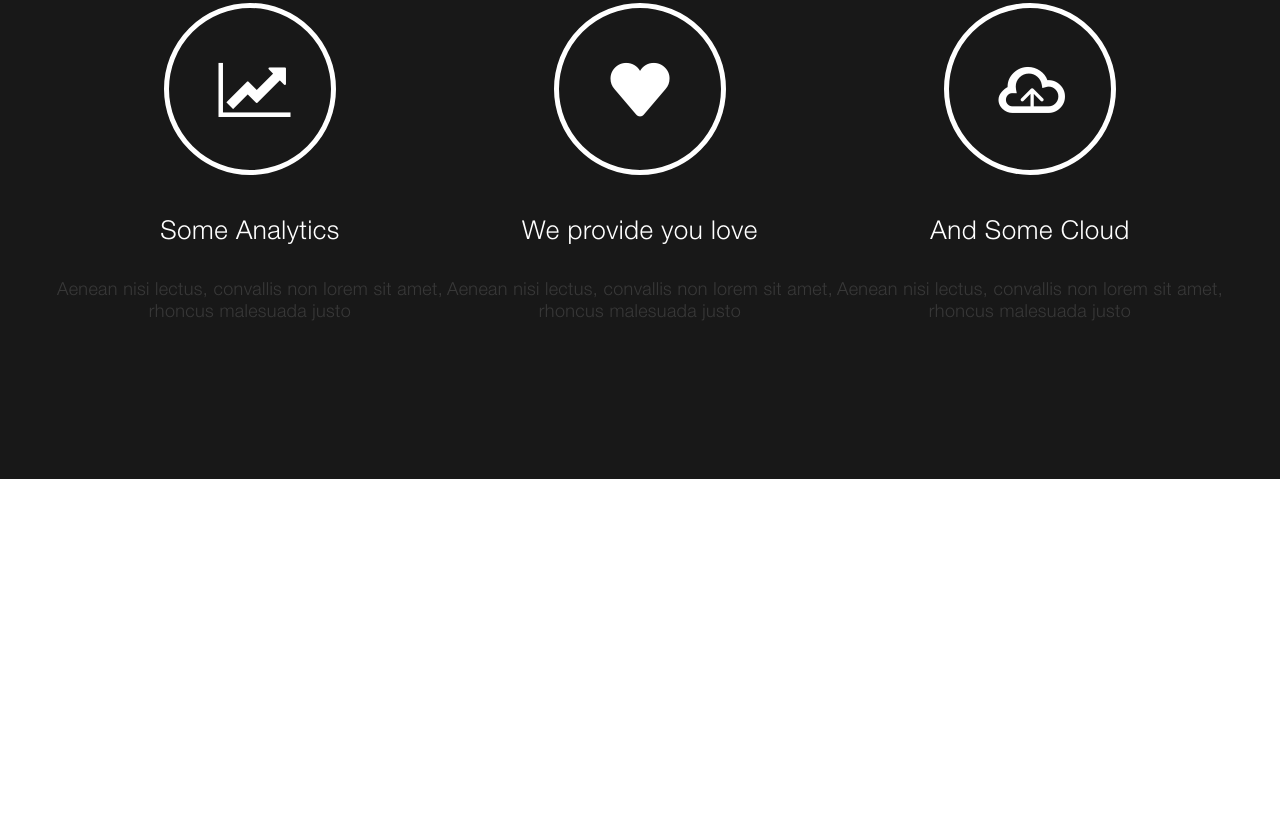
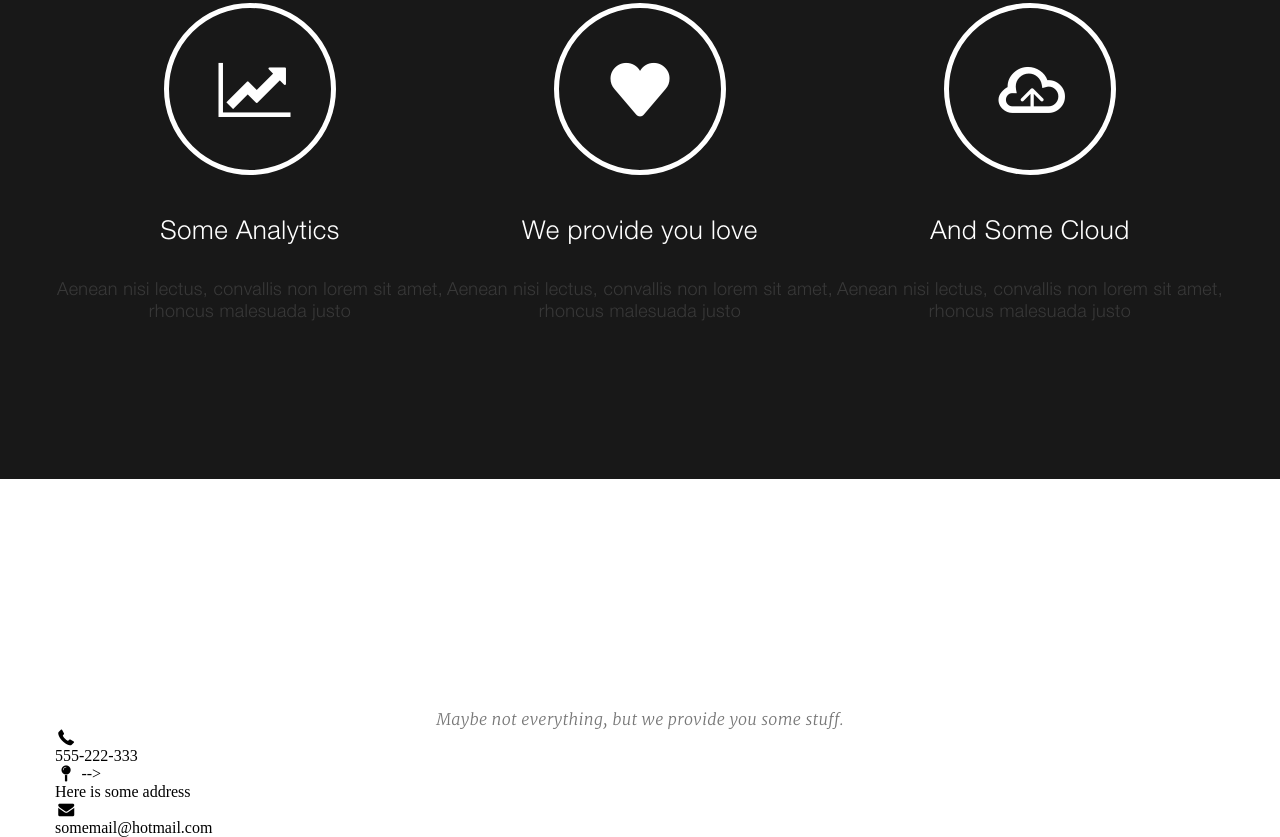
Before and after one commit to ekichakov/WP, a plain HTML site: page index.html in a window 1280 px wide. Shown: the part 2892-3729 px from the top of the page. Before the commit the page ends 3371 px from the top, so only its background shows below. Drawn offline with Linux system fonts and the light colour scheme.

Commit message:
Начата верстка раздела "контакты"

```diff
--- a/index.html
+++ b/index.html
@@ -121,7 +121,33 @@
                         </div>
                     </div>
                 </div>
+            <div class="contact">
+                <div class="container">
+                    <div class="block__head inverse">
+                        <h2 class="block__title">Contac Us</h2>
+                        <p class="block__text">Maybe not everything, but we provide you some stuff.</p>
+                    </div>
+                    <div class="contact__inner">
+                        <div class="contact__icon-box">
+                            <div class="contact__item">
+                                <i class="icon-phone"></i>
+                                <div class="contact__text">555-222-333</div>
+                            </div>
+                            <div class="contact__item">
+                                <i class="icon-map-pin"></i> -->
+                                <div class="contact__text">Here is some address</div>
+                            </div>
+                            <div class="contact__item">
+                                <i class="icon-mail-alt"></i>
+                                <div class="contact__text">somemail@hotmail.com</div>
+                            </div>
+                        </div>
+                        <div class="contact__form">
 
+                        </div>
+                    </div>
+                </div>
+            </div>
 
         <!-- <i class="icon-twitter"></i>
         <i class="icon-instagram"></i>
```
